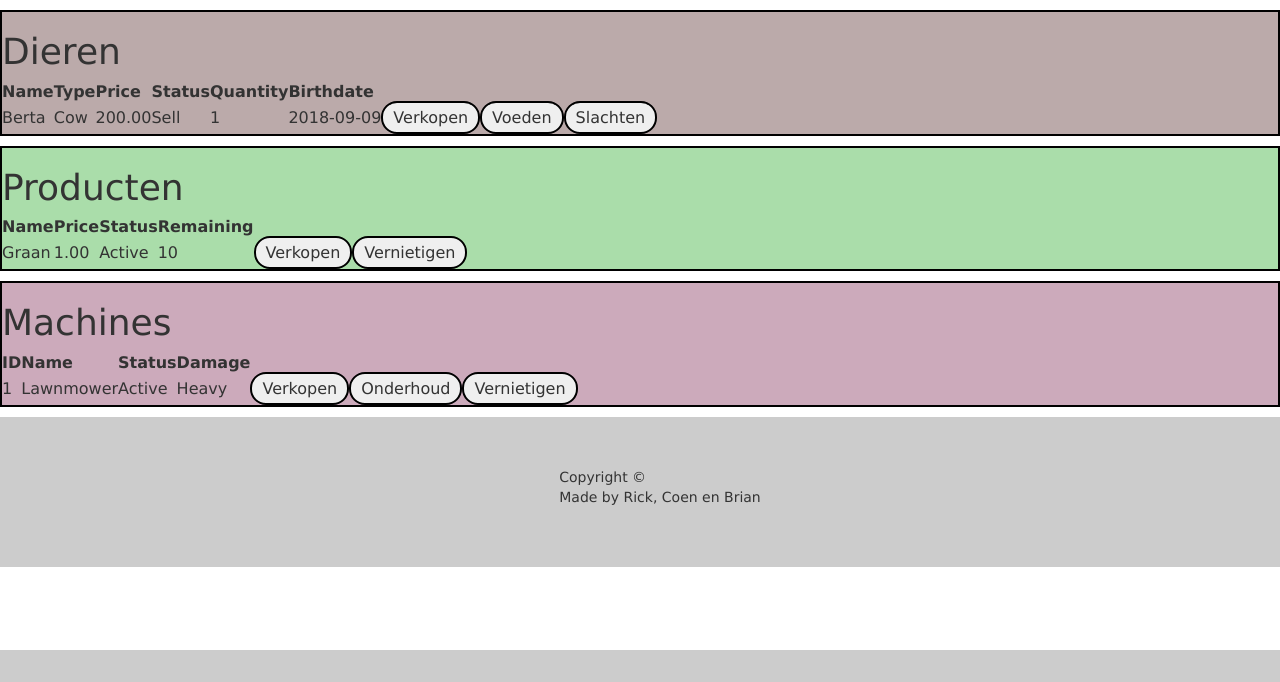
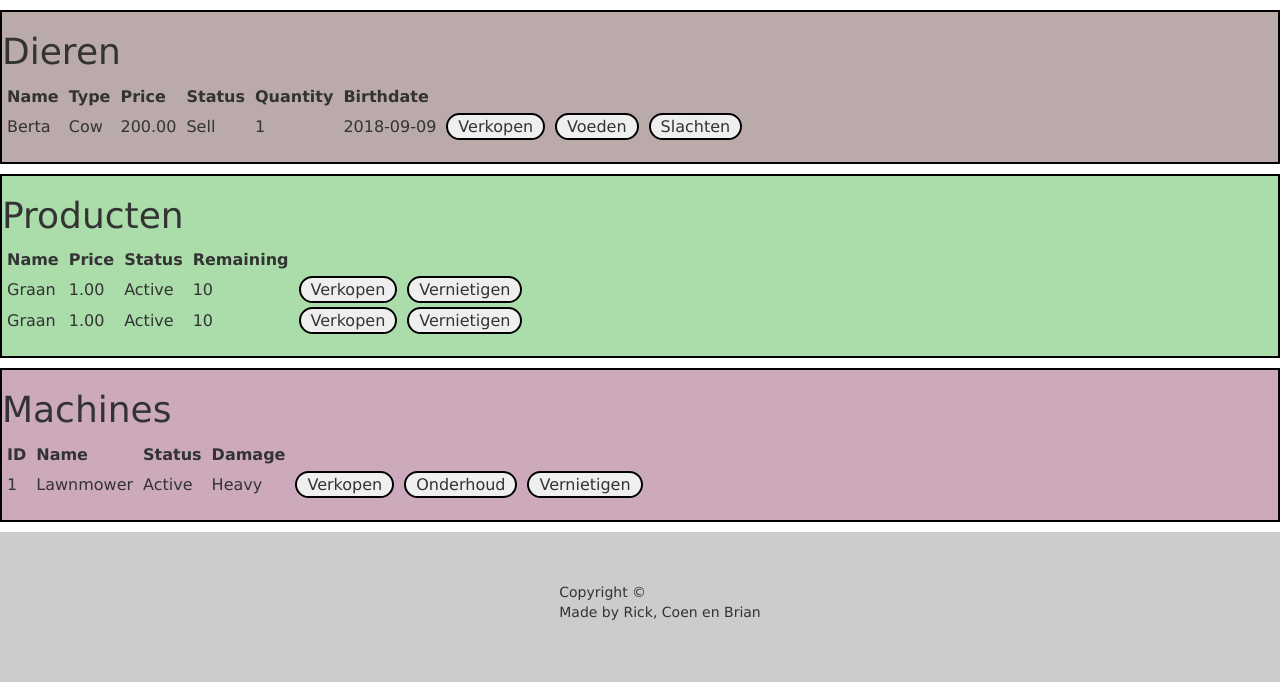
Before and after one commit to rickvantooster/webdev-farmmanager, a PHP site: page /webdev-farmmanager/views/userinterface.php in a window 1280 px wide. Shown: the part 150-832 px from the top of the page. Before the commit the page ends 800 px from the top, so only its background shows below. Run offline with PHP 8.4, Linux system fonts and the light colour scheme; the template is opened without the code that fills it, so the values that code supplies are empty.

Commit message:
Adjusting css userinterface

```diff
--- a/public/static/css/main.css
+++ b/public/static/css/main.css
@@ -56,8 +56,15 @@
   font-family: Verdana;
 }
 .animal-tables .table {
+    padding-bottom: 20px;
     border: 2px solid black;
     margin: 10px 0px;
+}
+.table table tr th{
+  padding: 5px;
+}
+.table table tr td{
+  padding: 2px 5px;
 }
 .product-tables{
   background-color: #ada;
@@ -65,6 +72,7 @@
   margin: 0;
 }
 .product-tables .table{
+  padding-bottom: 20px;
   border: 2px solid black;
   margin: 10px 0px;
 }
@@ -73,13 +81,14 @@
   font-family: Verdana;
 }
 .machine-tables .table{
+  padding-bottom: 20px;
   border: 2px solid black;
   margin: 10px 0px;
 }
 .primary-btn{
   border: 2px solid black;
   border-radius: 1em;
-  padding: 5px 10px;
+  padding: 2px 10px;
 }
 .footer-container{
   display: flex;
--- a/views/userinterface.php
+++ b/views/userinterface.php
@@ -145,11 +145,60 @@
       <div class="table">
         <h1>Producten</h1>
         <table>
+
           <tr>
             <th> Name  </th>
             <th> Price </th>
             <th> Status </th>
             <th> Remaining </th>
+          </tr>
+
+          <tr>
+            <td> Graan   </td>
+            <td> 1.00  </td>
+            <td> Active   </td>
+            <td> 10 </td>
+            <td>
+              <button class="primary-btn" type="button" data-toggle="modal" data-target="#sellProductModal">Verkopen</button>
+              <div class="modal fade" id="sellProductModal" role="dialog">
+                 <div class="modal-dialog">
+                   <div class="modal-content">
+                     <div class="modal-header">
+                       <button type="button" class="close" data-dismiss="modal">&times;</button>
+                       <h4 class="modal-title">Product verkopen</h4>
+                     </div>
+                     <div class="modal-body">
+                       <p>Voor hoeveel geld wil je dit product verkopen?</p>
+                       €<input type="text" class="modalform" id="modalform" pattern="[0-9]" size="3" placeholder="0.00">
+                     </div>
+                     <div class="modal-footer">
+                       <button type="button" class="btn btn-default" data-dismiss="modal">Verkopen</button>
+                       <button type="button" class="btn btn-default" data-dismiss="modal">Annuleren</button>
+                     </div>
+                   </div>
+                 </div>
+               </div>
+              </td>
+              <td>
+              <button class="primary-btn" type="button" data-toggle="modal" data-target="#destroyProductModal">Vernietigen</button>
+              <div class="modal fade" id="destroyProductModal" role="dialog">
+                 <div class="modal-dialog">
+                   <div class="modal-content">
+                     <div class="modal-header">
+                       <button type="button" class="close" data-dismiss="modal">&times;</button>
+                       <h4 class="modal-title">Product vernietigen</h4>
+                     </div>
+                     <div class="modal-body">
+                       <p>Weet je zeker dat je dit product wilt vernietigen?</p>
+                     </div>
+                     <div class="modal-footer">
+                       <button type="button" class="btn btn-default" data-dismiss="modal">Vernietigen</button>
+                       <button type="button" class="btn btn-default" data-dismiss="modal">Annuleren</button>
+                     </div>
+                   </div>
+                 </div>
+               </div>
+             </td>
           </tr>
           <tr>
             <td> Graan   </td>
@@ -176,8 +225,8 @@
                    </div>
                  </div>
                </div>
-            </td>
-            <td>
+              </td>
+              <td>
               <button class="primary-btn" type="button" data-toggle="modal" data-target="#destroyProductModal">Vernietigen</button>
               <div class="modal fade" id="destroyProductModal" role="dialog">
                  <div class="modal-dialog">
```
